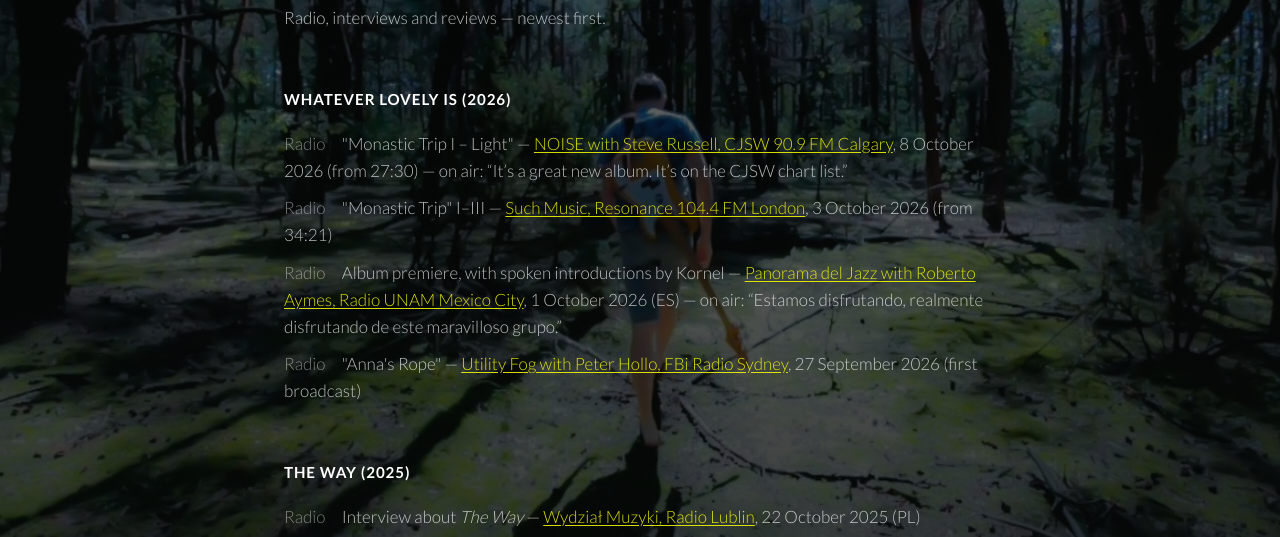
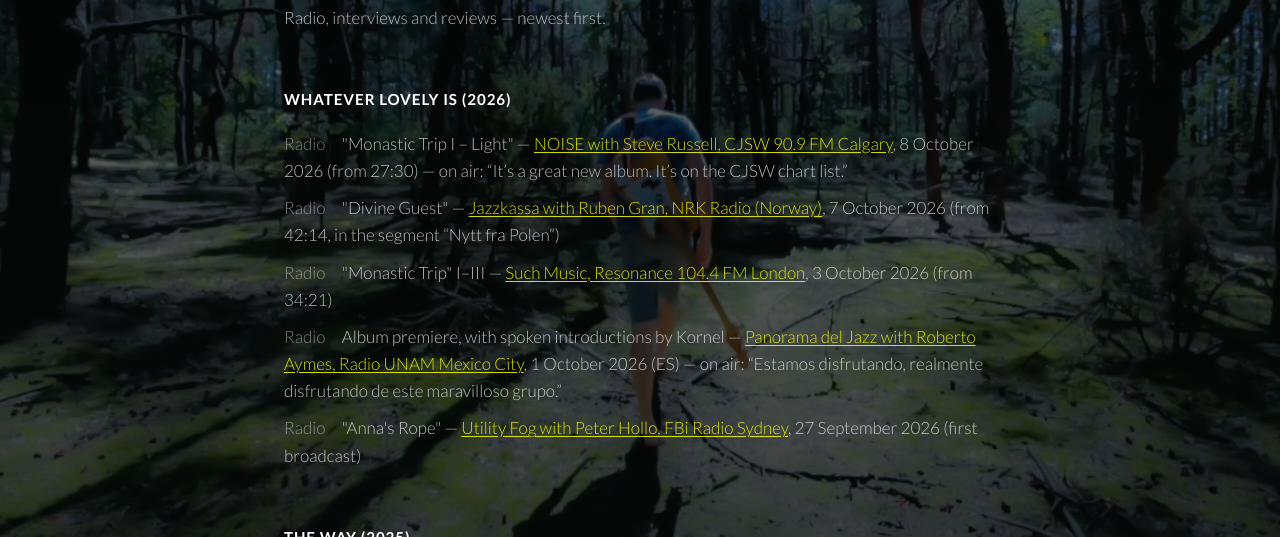
Before and after one commit to kornelpoplawskimusic/kornelpoplawski-com, a plain HTML site: page press/index.html in a window 1280 px wide. Shown: the part 218-755 px from the top of the page. Drawn offline with Linux system fonts and the light colour scheme.

Commit message:
Press: NRK Jazzkassa airplay

```diff
--- a/press/index.html
+++ b/press/index.html
@@ -34,6 +34,7 @@
   <h2>Whatever Lovely Is (2026)</h2>
   <ul class="credits">
     <li><span class="yr">Radio</span> "Monastic Trip I – Light" — <a href="https://cjsw.com/program/noise/episode/20261008/" target="_blank" rel="noopener">NOISE with Steve Russell, CJSW 90.9 FM Calgary</a>, 8 October 2026 (from 27:30) — on air: “It’s a great new album. It’s on the CJSW chart list.”</li>
+<li><span class="yr">Radio</span> "Divine Guest" — <a href="https://radio.nrk.no/serie/jazzkassa/MKJA12014326" target="_blank" rel="noopener">Jazzkassa with Ruben Gran, NRK Radio (Norway)</a>, 7 October 2026 (from 42:14, in the segment “Nytt fra Polen”)</li>
     <li><span class="yr">Radio</span> "Monastic Trip" I–III — <a href="https://www.mixcloud.com/Resonance/such-music-october-2026/" target="_blank" rel="noopener">Such Music, Resonance 104.4 FM London</a>, 3 October 2026 (from 34:21)</li>
     <li><span class="yr">Radio</span> Album premiere, with spoken introductions by Kornel — <a href="https://radiopodcast.unam.mx/podcast/audio/48858" target="_blank" rel="noopener">Panorama del Jazz with Roberto Aymes, Radio UNAM Mexico City</a>, 1 October 2026 (ES) — on air: “Estamos disfrutando, realmente disfrutando de este maravilloso grupo.”</li>
     <li><span class="yr">Radio</span> "Anna's Rope" — <a href="https://www.fbi.radio/programs/utility-fog-with-peter-hollo/episodes/utility-fog-with-peter-hollo-27th-september-2026" target="_blank" rel="noopener">Utility Fog with Peter Hollo, FBi Radio Sydney</a>, 27 September 2026 (first broadcast)</li>
```
